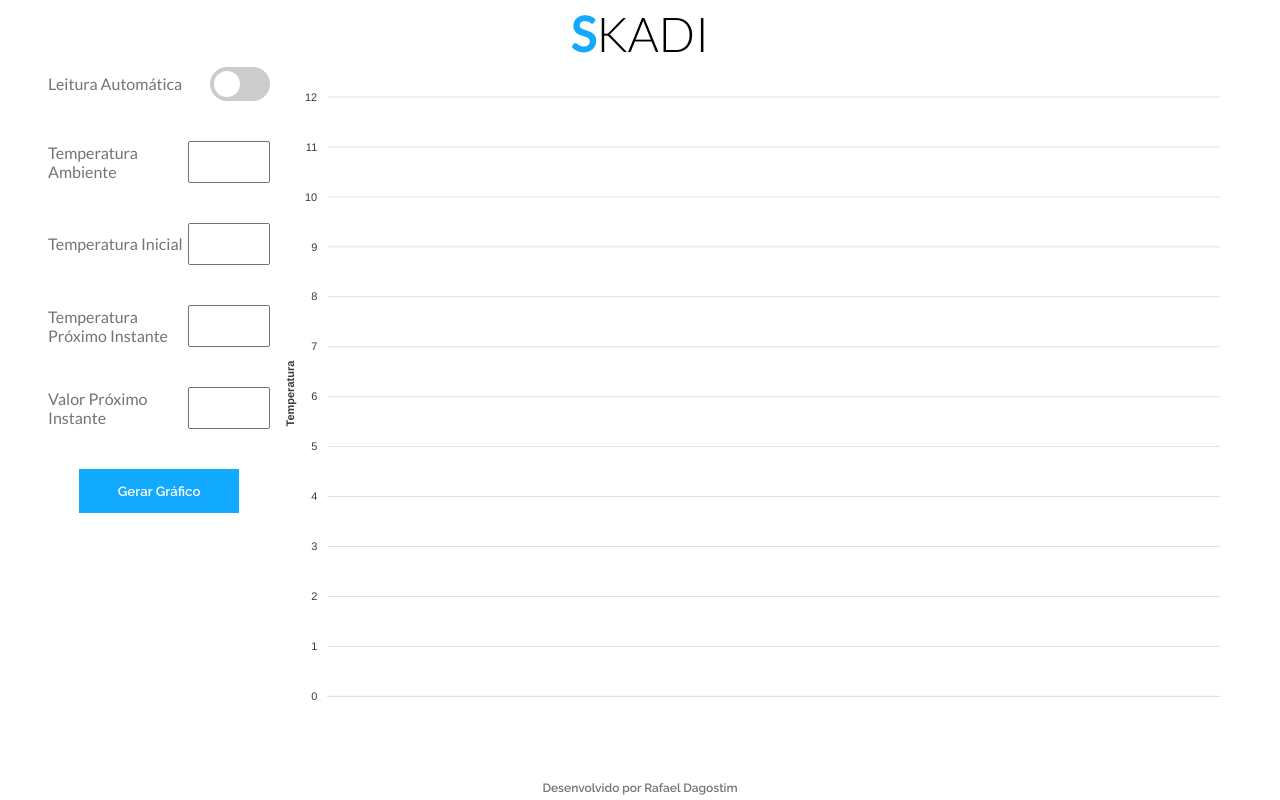
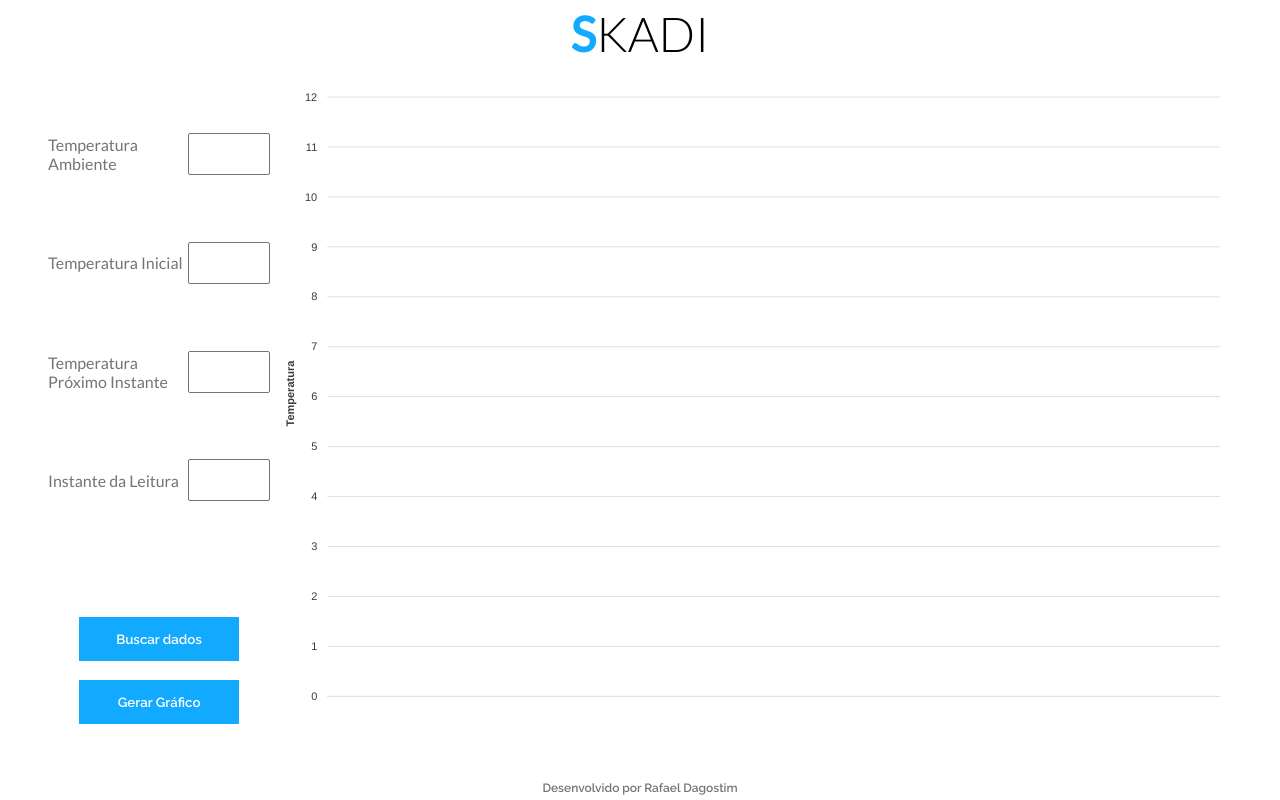
Before and after one commit to Rafael-Dagostim/skadi, a React (Create React App) app: page / in a window 1280 px wide. Built offline with nearby package versions, Linux system fonts and the light colour scheme; the HTML template or start-up script is replaced by a standard one.

Commit message:
Adicionado botão para buscar a temperatura dos sensores

```diff
--- a/package.json
+++ b/package.json
@@ -11,6 +11,7 @@
     "@types/react": "^18.0.14",
     "@types/react-dom": "^18.0.5",
     "apexcharts": "^3.35.3",
+    "axios": "^0.27.2",
     "react": "^18.2.0",
     "react-apexcharts": "^1.4.0",
     "react-dom": "^18.2.0",
--- a/src/App.css
+++ b/src/App.css
@@ -1,6 +1,17 @@
 * {
   margin: 0;
   padding: 0;
+}
+
+input::-webkit-outer-spin-button,
+input::-webkit-inner-spin-button {
+  -webkit-appearance: none;
+  margin: 0;
+}
+
+/* Firefox */
+input[type=number] {
+  -moz-appearance: textfield;
 }
 
 .LabelInput {
@@ -25,6 +36,11 @@ input {
   width: 80px;
   height: 40px;
   border-radius: 2px;
+  text-align: center;
+  font-family: 'Lato', sans-serif;
+  font-weight: 600;
+  font-size: 20px;
+  color: #747474;
 }
 
 
@@ -66,6 +82,10 @@ button {
   font-weight: 600;
 }
 
+button:active {
+  background-color: #0177bb;
+}
+
 article {
   display: flex;
   flex-direction: row;
@@ -73,12 +93,12 @@ article {
   align-items: center;
   width: 100%;
   height: 100%;
-
 }
 
 article > form {
   display: flex;
   flex-direction: column;
+  justify-content: space-between;
   width: 20%;
   height: 100%;
   padding-right: 10px;
@@ -86,17 +106,25 @@ article > form {
   margin-left: 3rem;
 }
 
-.Teste {
-  width: 90%;
-  height: 100%;
-
+.input-div {
+  display: flex;
+  flex-direction: column;
+  justify-content: space-evenly;
+  height: 80%;
 }
 
 .btn-div {
   display: flex;
-  flex-direction: row;
-  justify-content: center;
+  height: 20%;
+  flex-direction: column;
+  justify-content: space-around;
   align-items: center;
+}
+
+.chart {
+  width: 90%;
+  height: 100%;
+
 }
 
 footer {
--- a/src/App.tsx
+++ b/src/App.tsx
@@ -4,6 +4,7 @@ import { useState } from "react";
 import { Dashboard } from "./components/Dashboard";
 import { useForm } from "react-hook-form";
 import { ApexOptions } from "apexcharts";
+import { Axios } from "axios";
 
 interface formSubmit {
   Tamb: number;
@@ -12,6 +13,8 @@ interface formSubmit {
   t1: number;
 }
 function App() {
+  const axiosInstance = new Axios({baseURL: 'http://localhost:4001'})
+
   const resolveTemperature = (
     Tamb: number,
     T0: number,
@@ -22,18 +25,6 @@ function App() {
     let k = Math.log((T1 - Tamb) / (T0 - Tamb)) / t1;
     k = Math.round(k * 100) / 100;
     return Tamb + (T0 - Tamb) * Math.E ** (k * t);
-  };
-
-  const resolveInstant = (
-    Tamb: number,
-    T0: number,
-    T1: number,
-    t1: number,
-    T: number
-  ) => {
-    let k = Math.log((T1 - Tamb) / (T0 - Tamb)) / t1;
-    k = Math.round(k * 100) / 100;
-    return -Math.log((T - Tamb) / (T0 - Tamb)) / -k;
   };
 
   const generateCoolingData = (
@@ -52,28 +43,26 @@ function App() {
       });
       i += 1;
     }
-
+    console.log(coolingData);
     return coolingData;
   };
 
   const [automaticReading, setAutomaticReading] = useState<boolean>(false);
+  const [coolingData, setCoolingData] = useState<{ x: number; y: number }[]>([]);
 
-  const [coolingData, setCoolingData] = useState<{ x: number; y: number }[]>(
-    []
-  );
+  const { handleSubmit, register, setValue } = useForm<formSubmit>();
 
-  const { handleSubmit, register } = useForm<formSubmit>();
-
-  const options: ApexOptions  = {
+  const options: ApexOptions = {
     colors: ["#12AAFF", "#002d47"],
 
     xaxis: {
       categories: coolingData.map((value) => value.x),
+      tickAmount: 24,
     },
 
     yaxis: [
       {
-        seriesName: "Temp",
+        seriesName: "Temperatura",
         title: {
           text: "Temperatura",
         },
@@ -83,7 +72,7 @@ function App() {
 
   const series: ApexOptions['series'] = [
     {
-      name: "Temp",
+      name: "Temperatura",
       type: "line",
       data: coolingData,
     },
@@ -92,9 +81,20 @@ function App() {
   const updateChartData = (data: formSubmit) => {
     const { Tamb, T0, T1, t1 } = data;
     const newData = generateCoolingData(Number(Tamb), Number(T0), Number(T1), Number(t1))
-    console.log(newData)
     setCoolingData(newData);
   };
+
+  const getDataFromSensors = async (): Promise<{Tamb: number, T: number, date: Date}> => {
+    const { data } = await axiosInstance.get('/tempValue')
+    const { Tamb, T, date } = JSON.parse(data);
+    return { Tamb: Number(Tamb), T: Number(T), date: new Date(date)}
+  }
+
+  const getTempDataAuto = async() => {
+    const data = await getDataFromSensors();
+    setValue('Tamb', data.Tamb);
+    setValue('T0', data.T);
+  }
 
   return (
     <main>
@@ -105,36 +105,33 @@ function App() {
       </header>
       <article>
         <form onSubmit={handleSubmit(updateChartData)}>
-          <div className="LabelInput">
-            <label>Leitura Automática</label>
-            <Toggle />
-          </div>
-
+          <div className="input-div">
             <div className="LabelInput">
               <label>Temperatura Ambiente</label>
-            <input {...register('Tamb', { required: true })} type="number" />
+              <input step="0.1" {...register('Tamb', { required: true })} type="number" />
             </div>
 
             <div className="LabelInput">
               <label>Temperatura Inicial</label>
-            <input {...register('T0', { required: true })} type="number" />
+              <input step="0.1" {...register('T0', { required: true })} type="number" />
             </div>
 
             <div className="LabelInput">
               <label>Temperatura Próximo Instante</label>
-            <input {...register('T1', { required: true })} type="number" />
+              <input step="0.1" {...register('T1', { required: true })} type="number" />
             </div>
 
             <div className="LabelInput">
-            <label>Valor Próximo Instante</label>
-            <input {...register('t1', { required: true })} type="number" />
+              <label>Instante da Leitura</label>
+              <input step="0.1" {...register('t1', { required: true })} type="number" />
             </div>
-
+          </div>
           <div className="btn-div">
+              <button onClick={getTempDataAuto}>Buscar dados</button>
               <button type="submit">Gerar Gráfico</button>
             </div>
         </form>
-        <div className="Teste">
+        <div className="chart">
           <Dashboard options={options} series={series}></Dashboard>
         </div>
       </article>
--- a/src/components/LabelInput/style.css
+++ /dev/null
@@ -1,23 +0,0 @@
-.LabelInput {
-    display: flex;
-    align-items: center;
-    flex-direction: row;
-    justify-content: space-between;
-}
-
-label {
-    font-family: 'Lato';
-    font-style: normal;
-    font-weight: 400;
-    font-size: 1rem;
-    display: flex;
-    align-items: center;
-    color: #747474;
-}
-
-input {
-    border: 1px solid #747474;
-    width: 80px;
-    height: 40px;
-    border-radius: 2px;
-}
--- a/src/components/Toggle/Index.tsx
+++ b/src/components/Toggle/Index.tsx
@@ -1,9 +1,13 @@
 import './style.css'
 
-export const Toggle = () => {
+type ToggleProps = {
+  handleToggleUpdate: React.Dispatch<React.SetStateAction<boolean>>,
+}
+
+export const Toggle = ({ handleToggleUpdate }: ToggleProps) => {
   return (
     <label className="switch">
-      <input type="checkbox" />
+      <input type="checkbox" onChange={(e) => handleToggleUpdate(e.target.checked)} />
       <span className="slider round"></span>
     </label>
   )
```
Also changed, not shown: src/components/LabelInput/Index.tsx (deleted, +0 -18 lines), 1 other file (tests, documents, lock files or other folders). Lines whose indentation alone changed are shown as unchanged.
